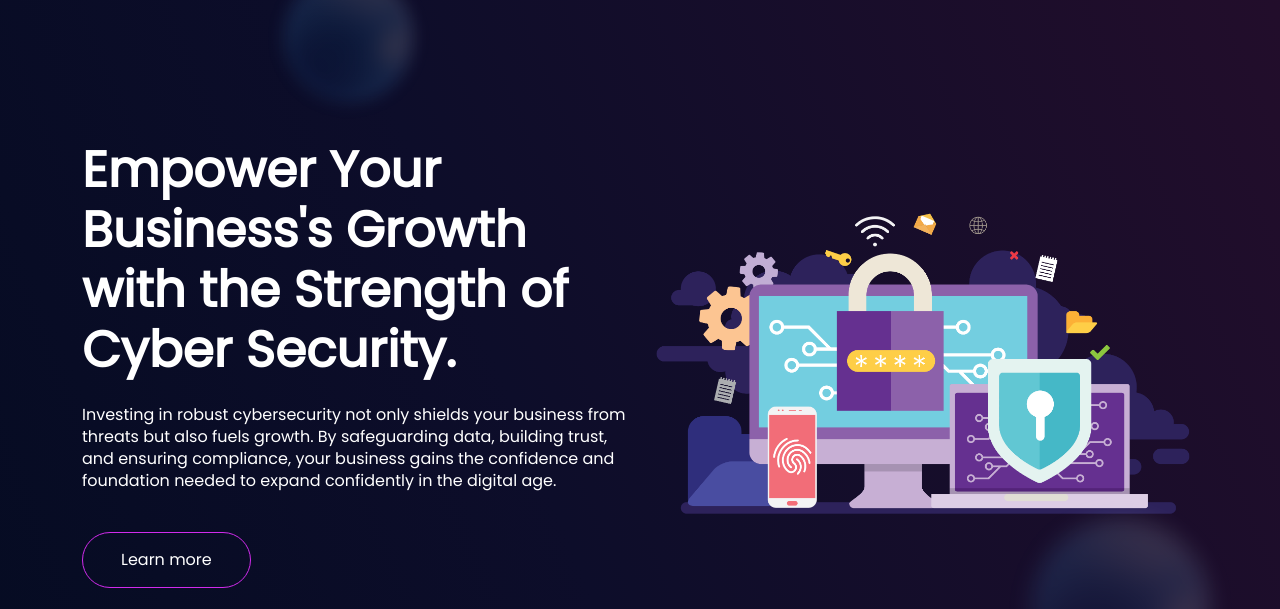
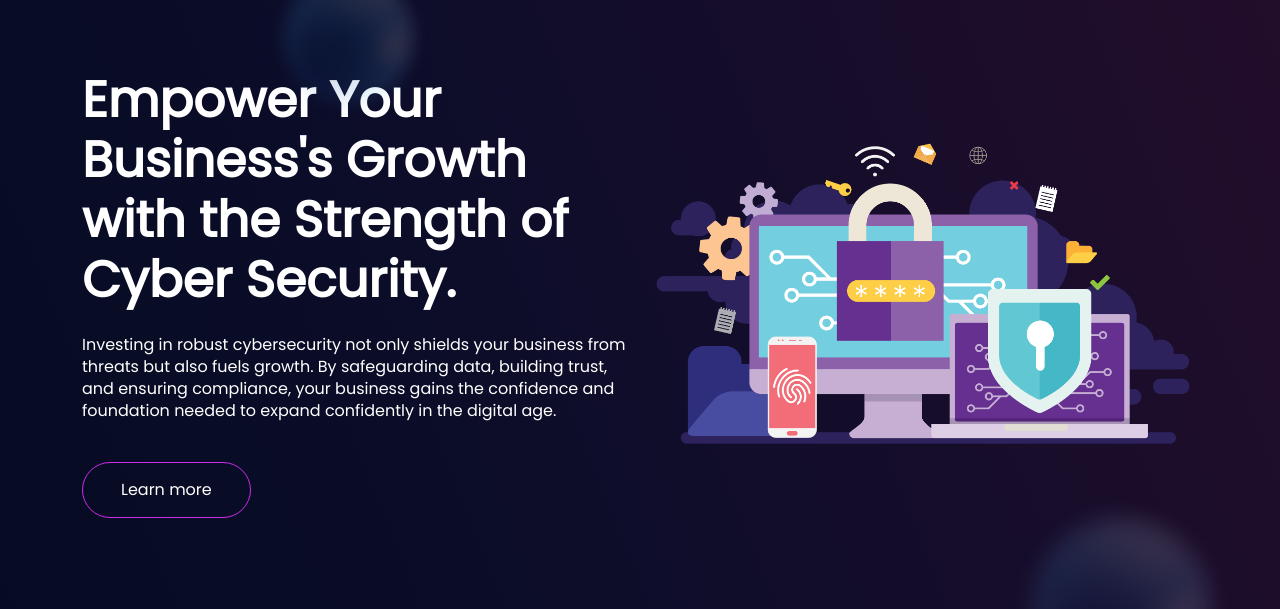
Before and after one commit to 0bugltd/0bugwebsite, a plain HTML site: page index.html in a window 1280 px wide. Shown: the part 162-771 px from the top of the page. Drawn offline with Linux system fonts and the light colour scheme.

Commit message:
Update style.css

```diff
--- a/assets/css/style.css
+++ b/assets/css/style.css
@@ -536,7 +536,7 @@ aside .pages {
 }
 
 .banner {
-    padding: 120px 0;
+    padding: 50px 0;
     color: #ffffff;
 }
 
```
